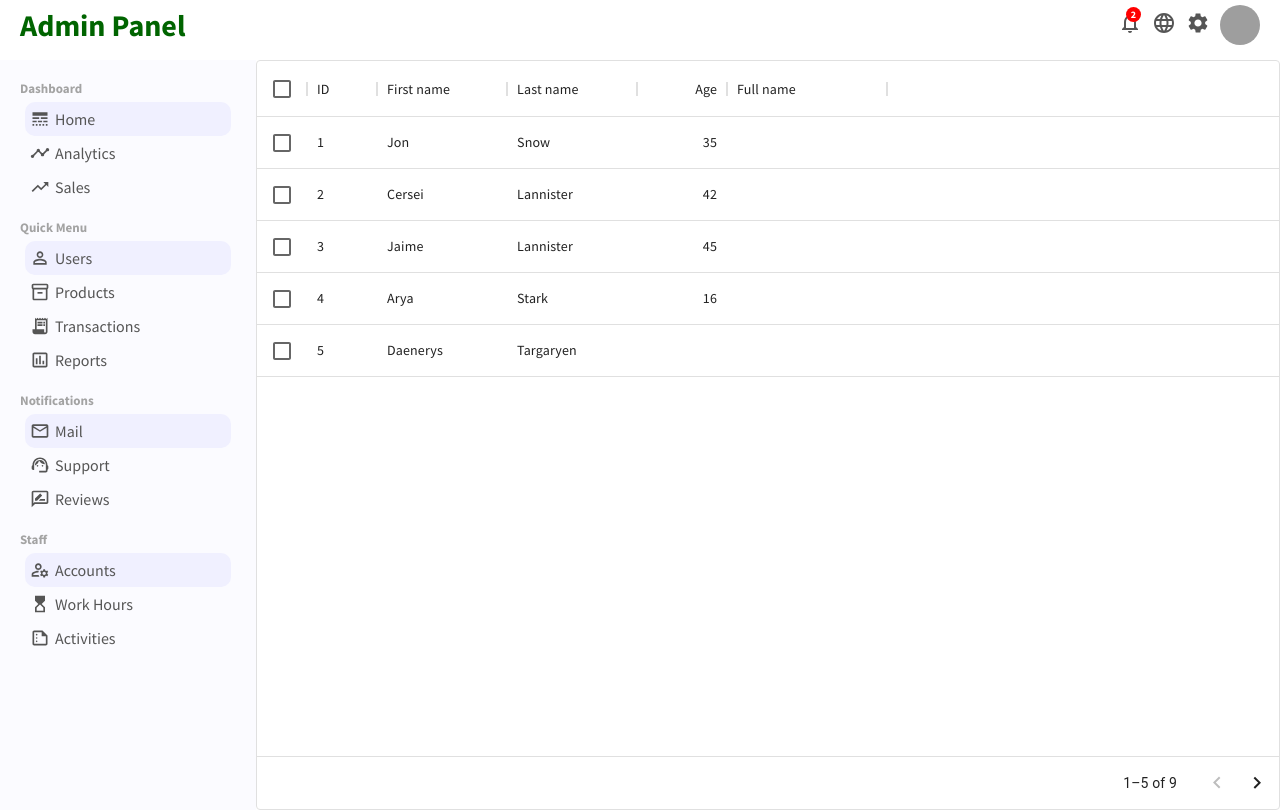
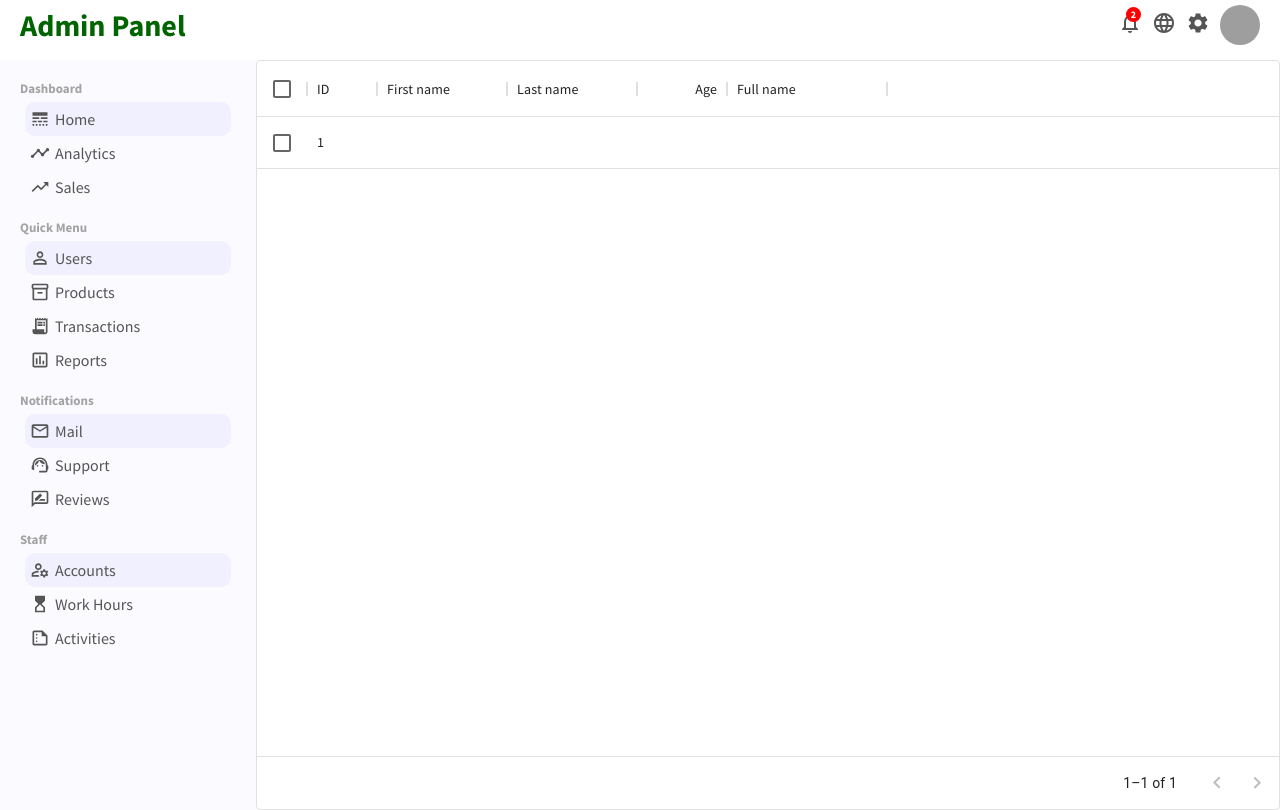
Before and after one commit to PJMantoss/admin_panel, a React (Create React App) app: page /users in a window 1280 px wide. Built offline with nearby package versions, Linux system fonts and the light colour scheme; grey boxes are pictures that could not be loaded.

Commit message:
update UserList component

```diff
--- a/src/pages/userList/UserList.js
+++ b/src/pages/userList/UserList.js
@@ -22,15 +22,14 @@ const columns = [
   ];
 
   const rows = [
-    { id: 1, lastName: 'Snow', firstName: 'Jon', age: 35 },
-    { id: 2, lastName: 'Lannister', firstName: 'Cersei', age: 42 },
-    { id: 3, lastName: 'Lannister', firstName: 'Jaime', age: 45 },
-    { id: 4, lastName: 'Stark', firstName: 'Arya', age: 16 },
-    { id: 5, lastName: 'Targaryen', firstName: 'Daenerys', age: null },
-    { id: 6, lastName: 'Melisandre', firstName: null, age: 150 },
-    { id: 7, lastName: 'Clifford', firstName: 'Ferrara', age: 44 },
-    { id: 8, lastName: 'Frances', firstName: 'Rossini', age: 36 },
-    { id: 9, lastName: 'Roxie', firstName: 'Harvey', age: 65 },
+    {
+        id: 1,
+        username: 'Jon Snow',
+        avatar: 'https://i.ibb.co/jHcM2gw/yellow-men-s-tshirt.jpg',
+        email: 'jon@gmail.com',
+        status: 'active',
+        transaction: '$230'
+    },
   ];
 
 function UserList() {
```
